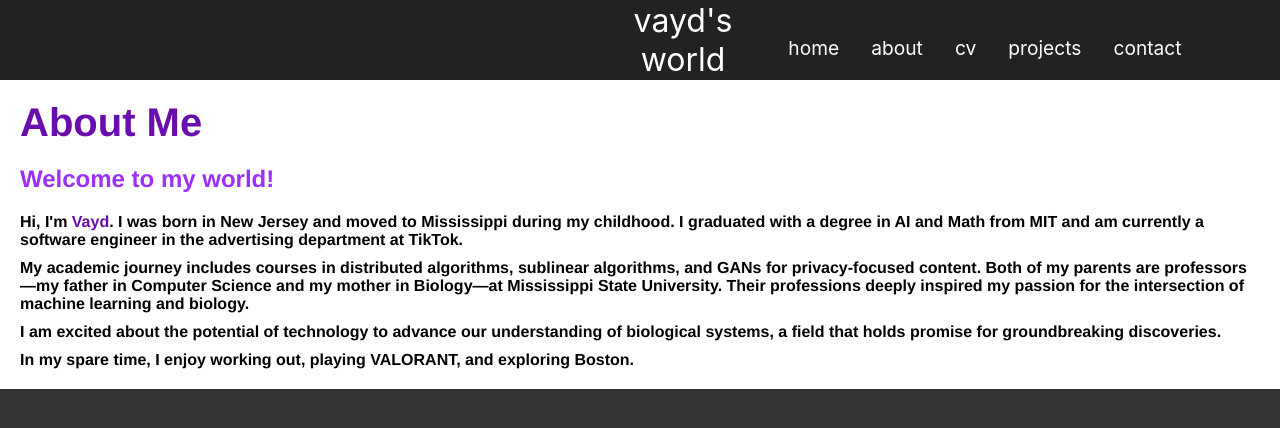
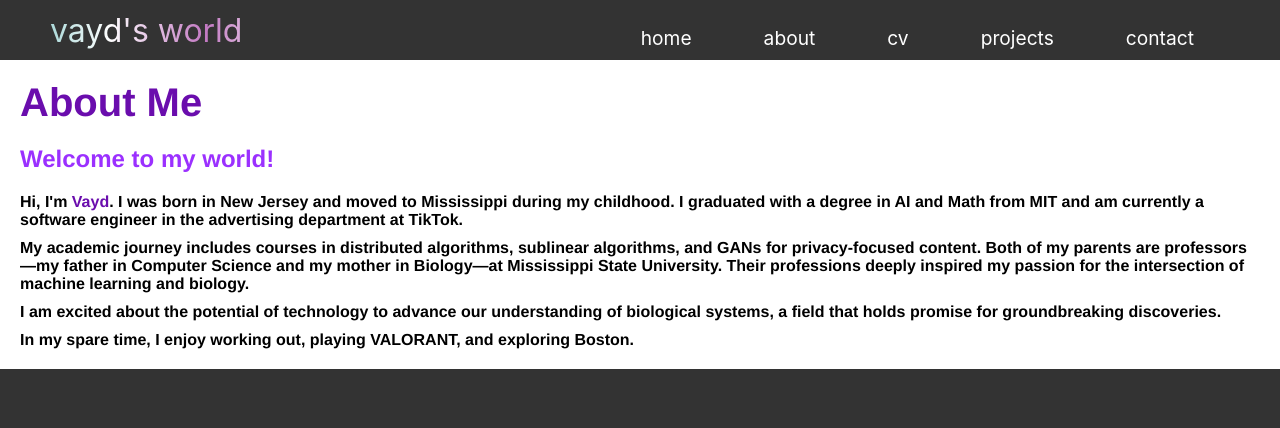
Before and after one commit to vaydr/vaydr.github.io, a React (Create React App) app: page /about in a window 1280 px wide. Shown: the top 428 px of the page. Built offline with nearby package versions, Linux system fonts and the light colour scheme.

Commit message:
fixed home page

```diff
--- a/src/components/Navbar.css
+++ b/src/components/Navbar.css
@@ -1,28 +1,51 @@
 .navbar {
-    background-color: #222;
-    height: 80px;
+    background-color: #333;
+    height: 7.5vh;
     display: flex;
-    justify-content: center;
+    justify-content: space-between; /* Align items to the ends (left and right) */
     align-items: center;
     font-size: 1.2rem;
+    width: 100%; /* Make the navbar 100% the width of the screen */
+    overflow-x: auto; /* Allow horizontal scrolling */
   }
 
   .navbar-container {
     display: flex;
-    justify-content: space-between;
+    justify-content: space-between; /* Align items to the ends (left and right) */
     align-items: center;
     width: 100%;
-    max-width: 1vw;
     padding: 0 50px;
   }
 
   .navbar-logo {
-    color: #fff;
+    background: linear-gradient(90deg, rgba(150, 255, 255, 0.7), #fff, rgba(255, 150, 255, 0.7), #fff, rgba(150, 255, 255, 0.7));
+    -webkit-background-clip: text;
+    background-clip: text;
+    -webkit-text-fill-color: transparent;
     cursor: pointer;
     text-decoration: none;
     font-size: 2rem;
     display: flex;
     align-items: center;
+    margin-right: 20px; /* Add some space between the logo and the menu */
+    animation: gradient-flow 5s linear infinite; /* Speed up the animation and make it continuous */
+    background-size: 200% 200%; /* Ensure the gradient covers the entire text */
+  }
+
+  .navbar-logo:hover {
+    text-shadow: 0 0 10px rgba(255, 255, 255, 0.8); /* Make it glow on hover */
+  }
+
+  @keyframes gradient-flow {
+    0% {
+      background-position: 0% 50%;
+    }
+    50% {
+      background-position: 100% 50%;
+    }
+    100% {
+      background-position: 200% 50%;
+    }
   }
 
   .nav-menu {
@@ -30,10 +53,12 @@
     align-items: center;
     list-style: none;
     text-align: center;
+    margin-left: auto; /* Ensure the menu is aligned to the right */
   }
 
   .nav-item {
     height: 0.15vh;
+    margin: 0 20px; /* Add spacing between menu items */
   }
 
   .nav-links {
--- a/src/pages/Home.js
+++ b/src/pages/Home.js
@@ -13,7 +13,7 @@ const Home = () => {
   const [showText, setShowText] = useState(false);
   const [textIndex, setTextIndex] = useState(0);
 
-  const explanationText = "the galton board, also known as a quincunx, is a device invented by sir Francis Galton to demonstrate the central limit theorem. it consists of a vertical board with interleaved rows of pegs. pellets are dropped from the top and bounce randomly left or right as they hit the pegs, eventually collecting into bins at the bottom, forming a bell curve distribution.\n\nalso, hi! i'm vayd, a recent MIT grad, and this is my website! i occasionally update the widget to the right, so stay tuned (or don't, that's good too, live your life fellow human)! i also host my blog on this website, where i ramble about many things that i believe make me an interesting person."
+  const explanationText = "the galton board, also known as a quincunx, is a device invented by sir Francis Galton to demonstrate the central limit theorem. it consists of a vertical board with interleaved rows of pegs. pellets are dropped from the top and bounce randomly left or right as they hit the pegs, eventually collecting into bins at the bottom, forming a bell curve distribution. \n \n also, hi! i'm vayd, a recent MIT grad, and this is my website! i occasionally update the widget to the right, so stay tuned (or don't, that's good too, live your life fellow human)! i also host my blog (currently migrating it over) on this website, where i ramble about many things that i believe make me an interesting person."
 
   useEffect(() => {
     if (!vantaEffect) {
```
Also changed, not shown: 2 other files (tests, documents, lock files or other folders).
